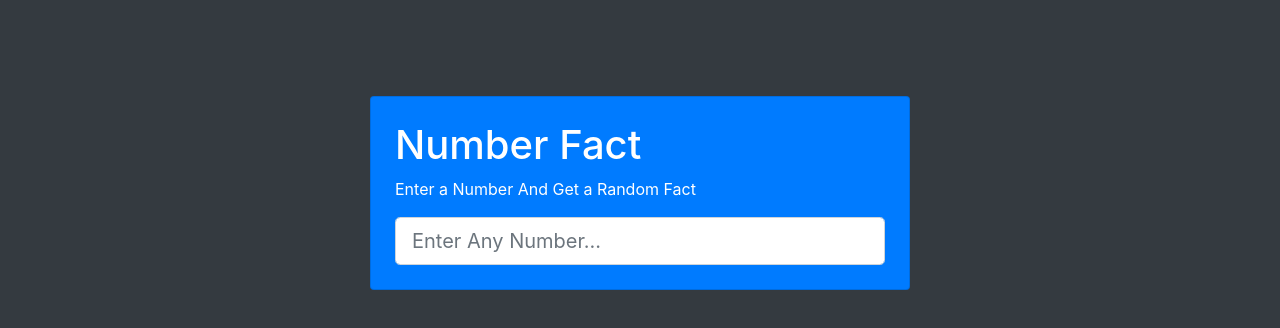
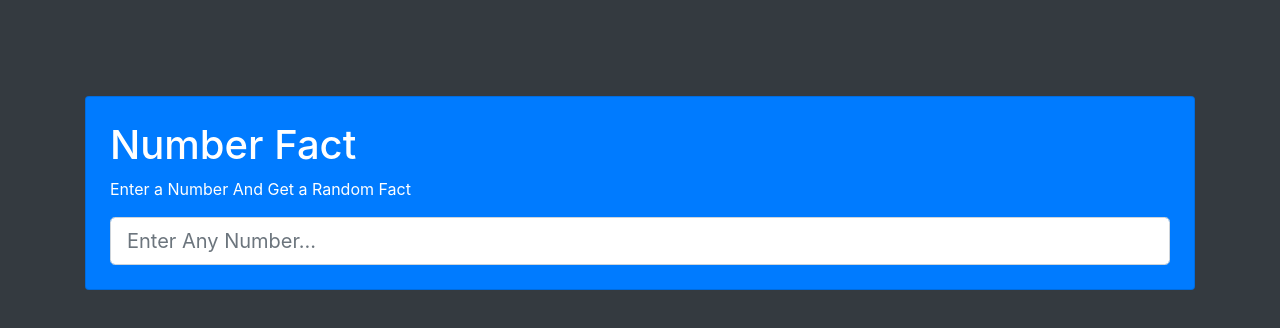
Before and after one commit to kareemegy/Number-Fact-app, a plain HTML site: page index.html in a window 1280 px wide. Drawn offline with nearby package versions, Linux system fonts and the light colour scheme.

Commit message:
responsive

```diff
--- a/index.html
+++ b/index.html
@@ -20,7 +20,7 @@
   <body class="bg-dark">
     <div class="container">
       <div class="row">
-        <div class="col-md-6 mx-auto mt-5">
+        <div class="col-md-6 col-xl-12 mx-auto mt-5">
           <div class="card bg-primary text-white mt-5 p-4">
             <h1>Number Fact</h1>
             <p>Enter a Number And Get a Random Fact</p>
```
